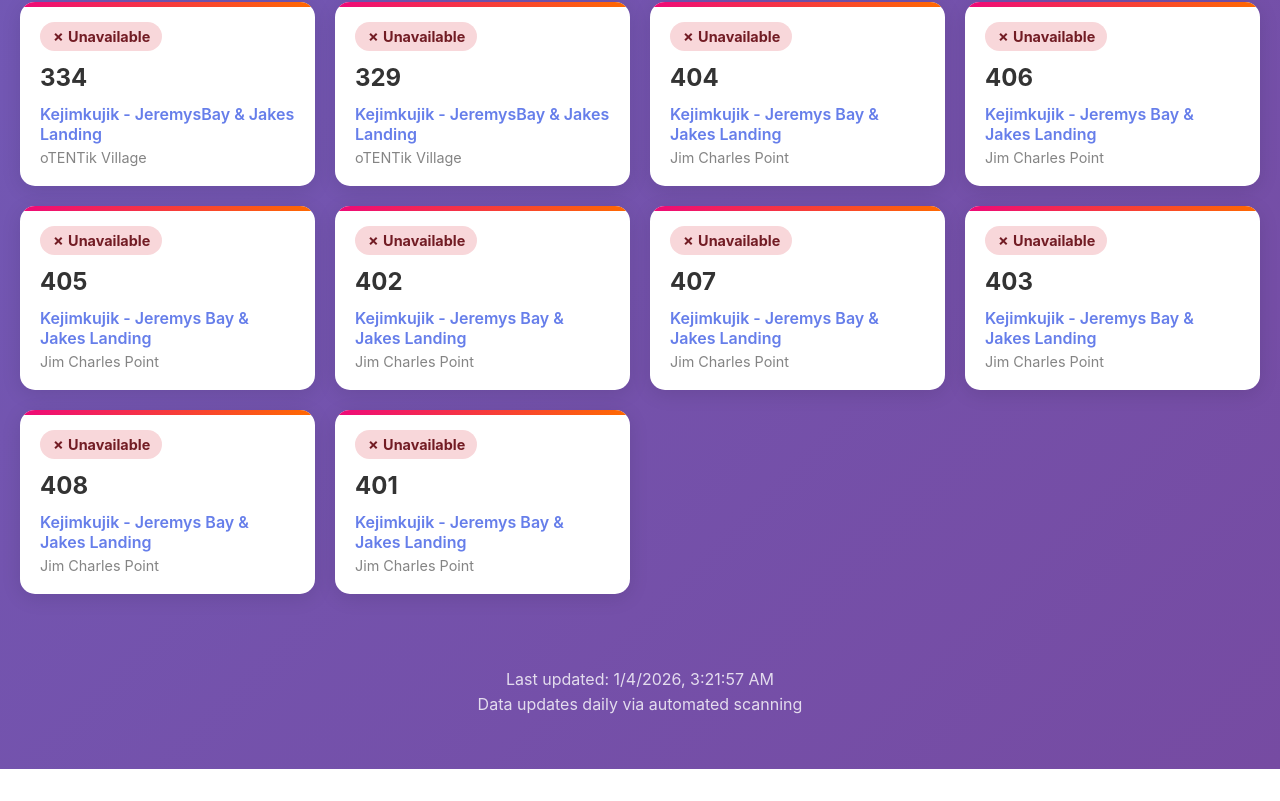
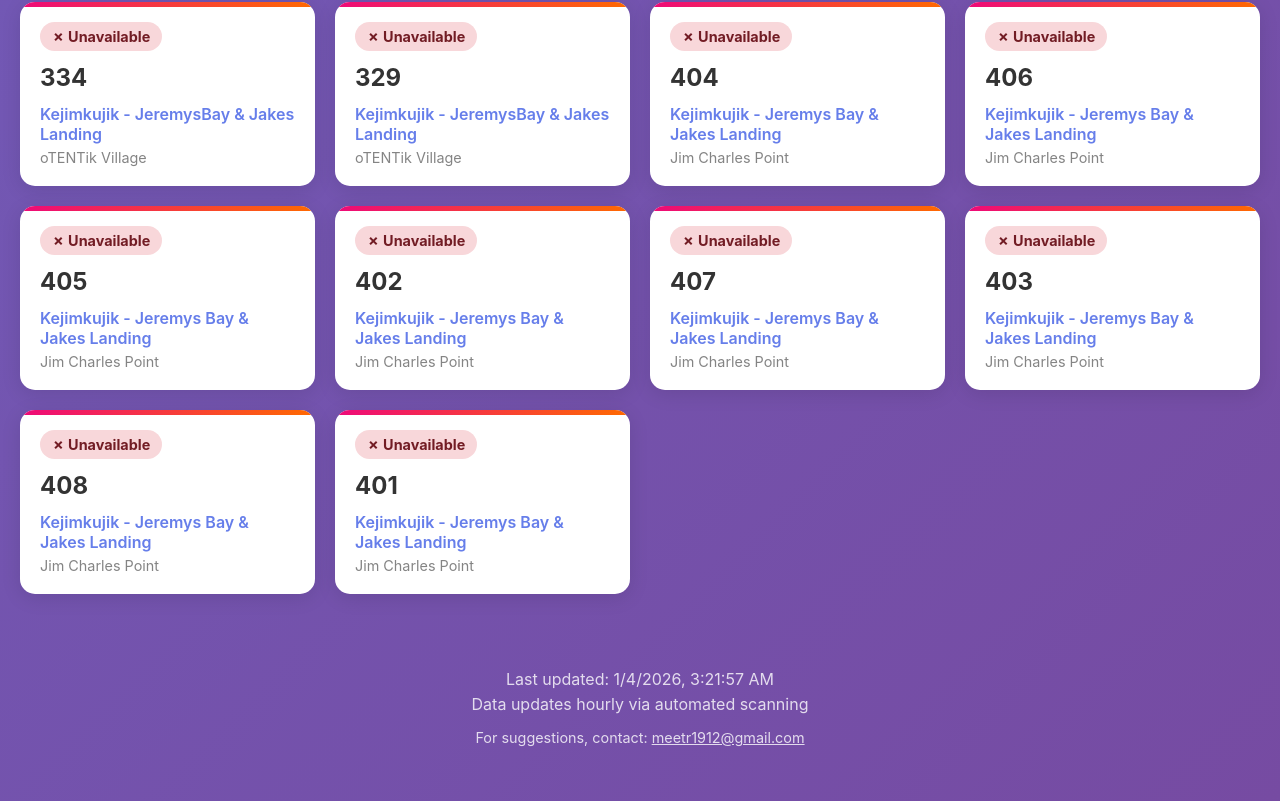
Before and after one commit to meetr1912/Reservation-Canada-tracker, a React (Create React App) app: page / in a window 1280 px wide. Shown: the part 6236-7037 px from the top of the page. Before the commit the page ends 7005 px from the top, so only its background shows below. Built offline with nearby package versions, Linux system fonts and the light colour scheme; the HTML template or start-up script is replaced by a standard one.

Commit message:
Update scraper to run hourly and add contact email to footer

```diff
--- a/src/App.css
+++ b/src/App.css
@@ -316,6 +316,21 @@
   margin: 5px 0;
 }
 
+.footer .contact {
+  margin-top: 15px;
+  font-size: 0.9rem;
+}
+
+.footer .contact a {
+  color: white;
+  text-decoration: underline;
+  transition: opacity 0.3s;
+}
+
+.footer .contact a:hover {
+  opacity: 1;
+}
+
 @media (max-width: 768px) {
   .App-header h1 {
     font-size: 2rem;
--- a/src/App.js
+++ b/src/App.js
@@ -230,7 +230,8 @@ function App() {
 
       <footer className="footer">
         <p>Last updated: {new Date().toLocaleString()}</p>
-        <p>Data updates daily via automated scanning</p>
+        <p>Data updates hourly via automated scanning</p>
+        <p className="contact">For suggestions, contact: <a href="mailto:meetr1912@gmail.com">meetr1912@gmail.com</a></p>
       </footer>
     </div>
   );
```
